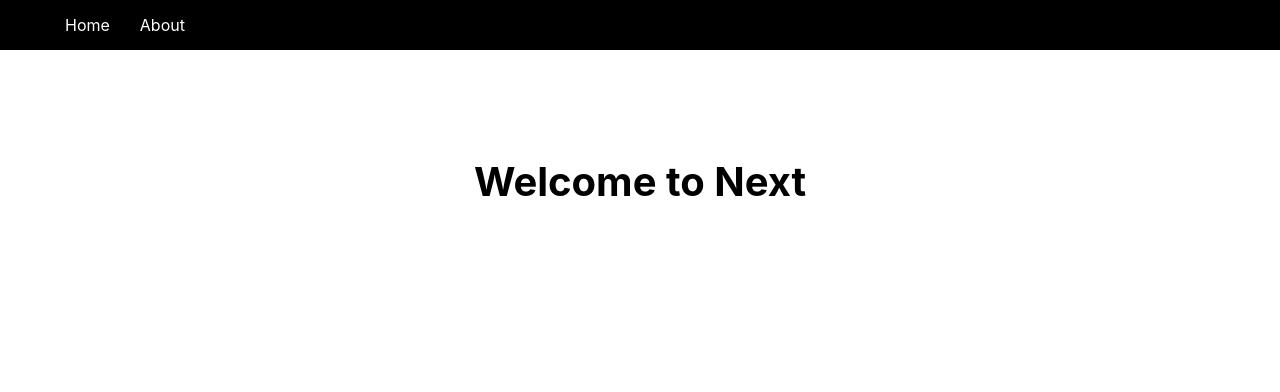
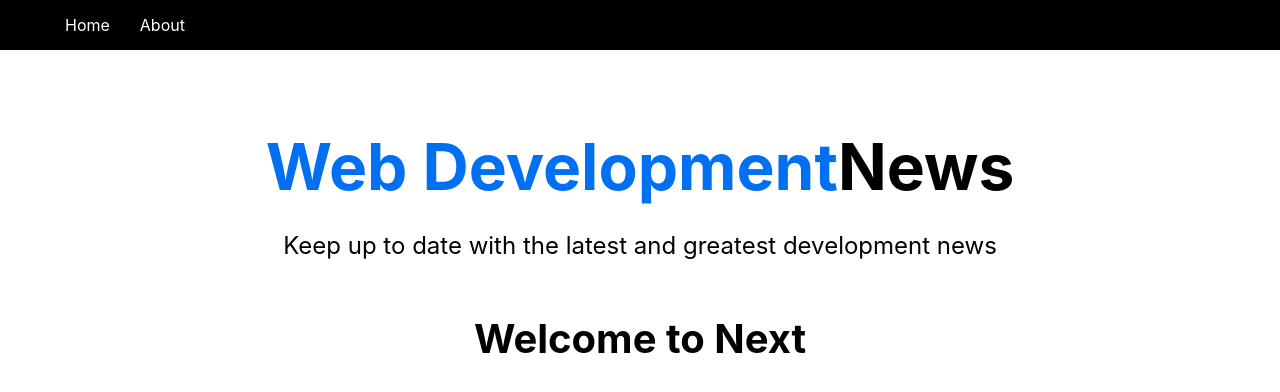
Before and after one commit to aindriu80/next-crash-course, a Next.js app: page / in a window 1280 px wide. Shown: the top 392 px of the page. Built offline with nearby package versions, Linux system fonts and the light colour scheme.

Commit message:
Working with the header

```diff
--- /dev/null
+++ b/components/Header.js
@@ -0,0 +1,16 @@
+import headerStyles from "../styles/Header.module.css";
+
+const Header = () => {
+  return (
+    <div>
+      <h1 className={headerStyles.title}>
+        <span>Web Development</span>News
+      </h1>
+      <p className={headerStyles.description}>
+        Keep up to date with the latest and greatest development news
+      </p>
+    </div>
+  );
+};
+
+export default Header;
--- a/components/Layout.js
+++ b/components/Layout.js
@@ -1,4 +1,5 @@
 import Nav from "./Nav";
+import Header from "./Header";
 import styles from "../styles/Layout.module.css";
 
 const Layout = ({ children }) => {
@@ -6,7 +7,10 @@
     <>
       <Nav />
       <div className={styles.container}>
-        <main className={styles.main}>{children}</main>
+        <main className={styles.main}>
+          <Header />
+          {children}
+        </main>
       </div>
     </>
   );
--- /dev/null
+++ b/styles/Header.module.css
@@ -0,0 +1,28 @@
+
+
+.title a, .title span{
+  color: #0070f3;
+  text-decoration: none;
+}
+
+.title a:hover,
+.title a:focus,
+.title a:active {
+  text-decoration: underline;
+}
+
+.title {
+  margin: 0;
+  line-height: 1.15;
+  font-size: 4rem;
+}
+
+.title,
+.description {
+  text-align: center;
+}
+
+.description {
+  line-height: 1.5;
+  font-size: 1.5rem;
+}
--- a/styles/Layout.module.css
+++ b/styles/Layout.module.css
@@ -15,52 +15,6 @@
   justify-content: flex-start;
   align-items: center;
   font-size: 1.25rem;
-}
-
-.footer {
-  width: 100%;
-  height: 100px;
-  border-top: 1px solid #eaeaea;
-  display: flex;
-  justify-content: center;
-  align-items: center;
-}
-
-.footer img {
-  margin-left: 0.5rem;
-}
-
-.footer a {
-  display: flex;
-  justify-content: center;
-  align-items: center;
-}
-
-.title a {
-  color: #0070f3;
-  text-decoration: none;
-}
-
-.title a:hover,
-.title a:focus,
-.title a:active {
-  text-decoration: underline;
-}
-
-.title {
-  margin: 0;
-  line-height: 1.15;
-  font-size: 4rem;
-}
-
-.title,
-.description {
-  text-align: center;
-}
-
-.description {
-  line-height: 1.5;
-  font-size: 1.5rem;
 }
 
 .code {
```
